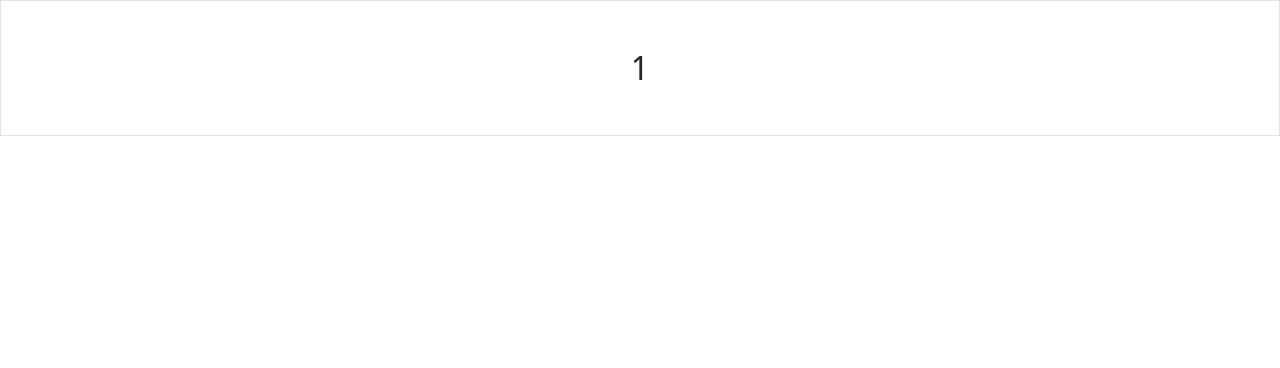
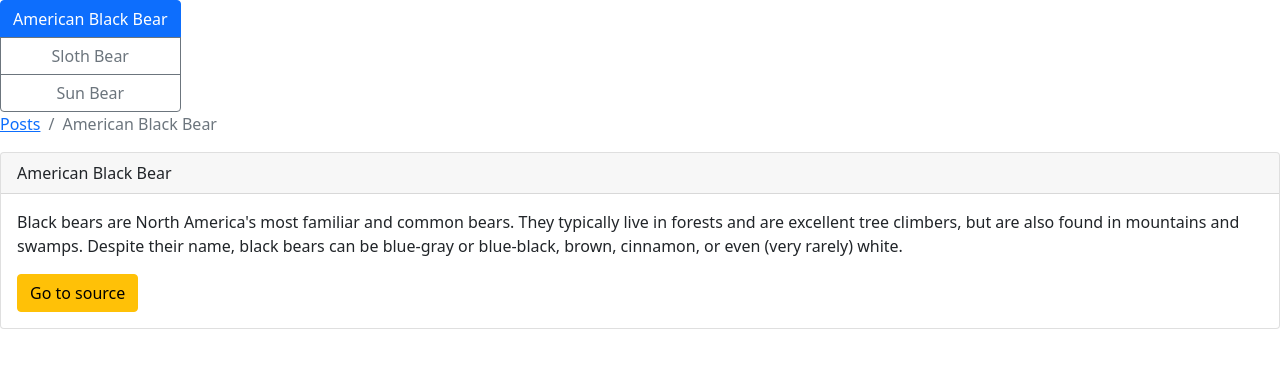
Before and after one commit to CGiles7/bootstrap-components, a plain HTML site: page index.html in a window 1280 px wide. Drawn offline with nearby package versions, Linux system fonts and the light colour scheme.

Commit message:
components

```diff
--- a/index.html
+++ b/index.html
@@ -20,6 +20,23 @@
   </head>
 
   <body>
-    <h2 class="text-center py-5 border">1</h2>
-  </body>
+    <div class="btn-group-vertical" role="group" aria-label="Vertical button group">
+        <button type="button" class="btn btn-primary">American Black Bear</button>
+        <button type="button" class="btn btn-outline-secondary">Sloth Bear</button>
+        <button type="button" class="btn btn-outline-secondary">Sun Bear</button></div>
+
+    <nav aria-label="breadcrumb">
+            <ol class="breadcrumb b">
+              <li class="breadcrumb-item"><a href="#">Posts</a></li>
+              <li class="breadcrumb-item active" aria-current="page">American Black Bear</li>
+            </ol>
+          </nav>
+
+    <div class="card">
+        <div class="card-header">American Black Bear</div>
+        <div class="card-body">
+            <p class="card-text">Black bears are North America's most familiar and common bears. They typically live in forests and are excellent tree climbers, but are also found in mountains and swamps. Despite their name, black bears can be blue-gray or blue-black, brown, cinnamon, or even (very rarely) white.</p>
+            <a href="#" class="btn btn-warning">Go to source</a></div>
+        </div>
+    </body>
 </html>
```
